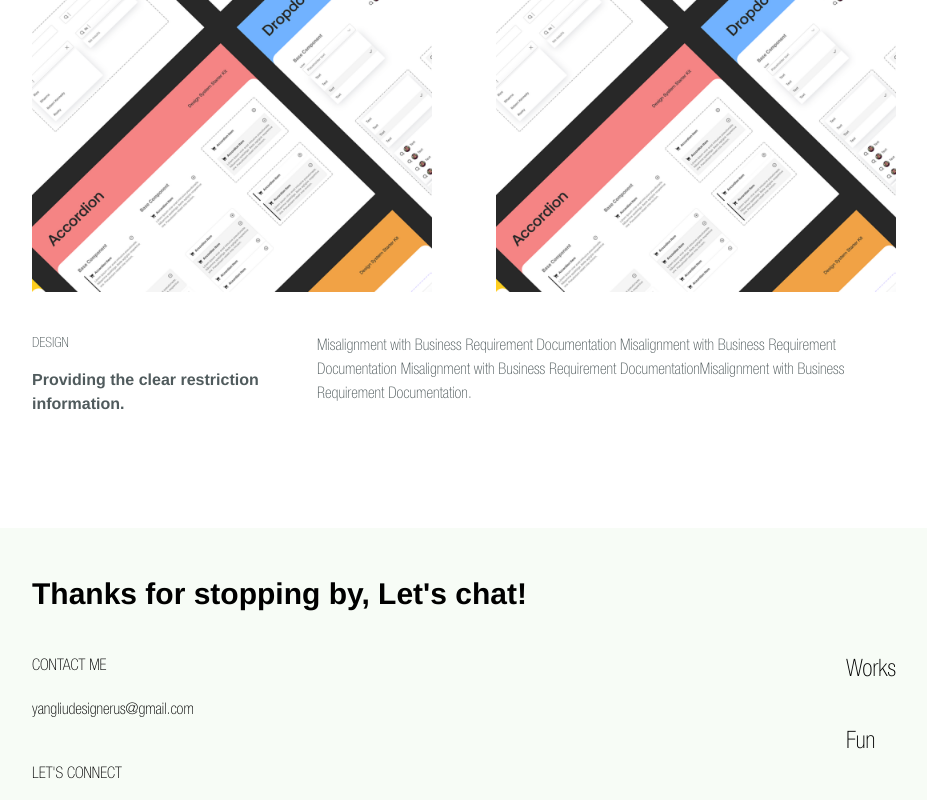
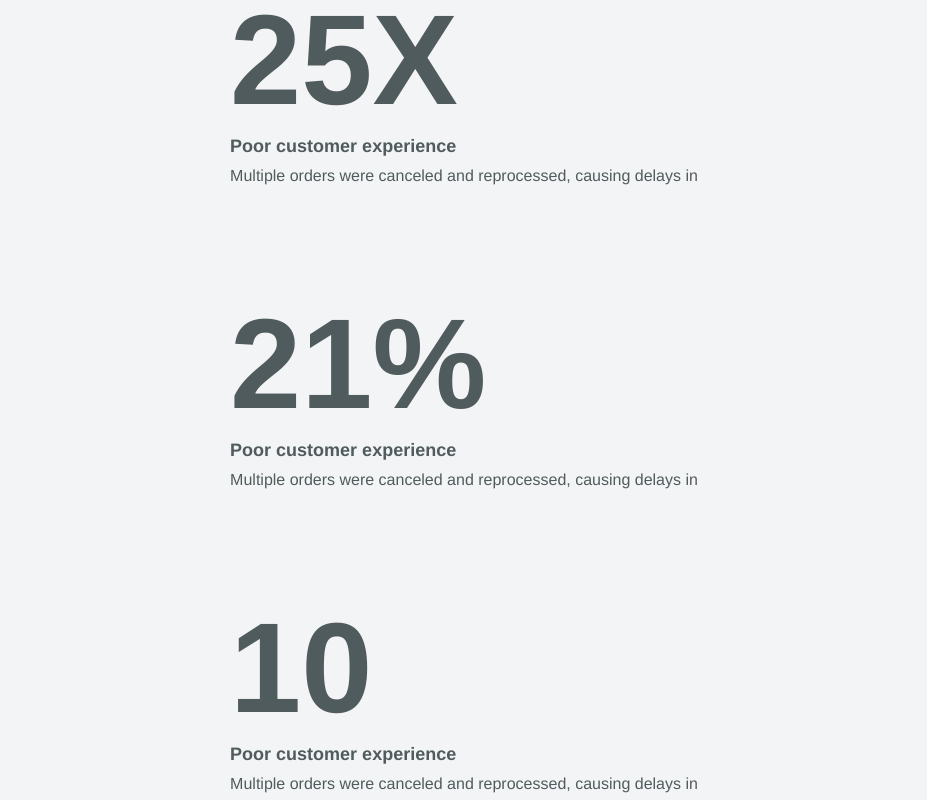
Before and after one commit to thomas-j-back/yang-portfolio-site-front-end, a Next.js app: page /case_study/ecommerce_site in a window 1280 px wide. Shown: the part 5380-6180 px from the top of the page, without its empty margins (176-1103 px from the left). Built offline with nearby package versions, Linux system fonts and the light colour scheme.

Commit message:
committing

```diff
--- a/src/app/case_study/ecommerce_site/ecommerce_site.css
+++ b/src/app/case_study/ecommerce_site/ecommerce_site.css
@@ -1,4 +1,5 @@
 .ecommerce-hero-banner-bg {
+    height: calc(100vh - 4rem);
     background-image: linear-gradient(to bottom, rgba(245, 246, 252, 0), rgba(0, 0, 0, 0.6)), url(/hero-banner-ex.jpeg);
     background-repeat: no-repeat;
     background-size: cover;
--- a/src/app/case_study/ecommerce_site/page.tsx
+++ b/src/app/case_study/ecommerce_site/page.tsx
@@ -1,13 +1,15 @@
-import { CaseInfoBlock } from "../../ui_components/case_info_block"
-import { BigIconInfoBlock } from "../../ui_components/big_icon_info_block"
+import { CaseInfoBlock } from "../../ui_components/info_blocks/case_info_block"
+import { BigIconInfoBlock } from "../../ui_components/info_blocks/big_icon_info_block"
 import { faCalendar, faUser, faScrewdriverWrench, faPenRuler } from "@fortawesome/free-solid-svg-icons";
+import { KPIBlock } from '../../ui_components/info_blocks/kpi_block'
 import Image from 'next/image'
+import { KPITypes } from "@/models/ui_components/kpiBlock";
 
 
 export default function caseStudy() {
     return (
         <div>
-            <div className="ecommerce-hero-banner-bg text-white px-8 md:px-20 lg:px-32 xl:px-52 h-screen">
+            <div className="ecommerce-hero-banner-bg text-white px-8 md:px-20 lg:px-32 xl:px-52">
             </div>
             <div className="py-8 px-8 md:px-20 lg:px-32 xl:px-52">
                 <h1 className="font-bold text-5xl mb-7 text-dark-text">
@@ -47,11 +49,11 @@ export default function caseStudy() {
                 </div>
             </div>
             <div className="py-16 px-8 md:px-20 lg:px-32 xl:px-52 md:mb-10 mb-2 bg-fill-grey">
-                <h1 className="font-bold text-2xl mb-7 text-dark-text">
+                <h1 className="font-bold text-2xl sm:mb-7 text-dark-text">
                     Core Experiences
                 </h1>
                 <p className="text-2xl font-light">How might we comply with shipping laws while minimizing product disruptions for customers in specific zip codes?</p>
-                <div className="mt-20 mb-40">
+                <div className="sm:mt-20 sm:mb-40 mt-16 mb-5">
                     <Image
                         alt={"Core Experiences"}
                         src={"/user_friendly/user_friendly_preview.png"}
@@ -62,7 +64,7 @@ export default function caseStudy() {
                     />
                 </div>
             </div>
-            <div className="py-16 px-8 md:px-20 lg:px-32 xl:px-52 md:mb-10 mb-2">
+            <div className="sm:py-16 py-10 px-8 md:px-20 lg:px-32 xl:px-52 md:mb-10 mb-2">
                 <h1 className="font-bold text-2xl mb-7 text-dark-text">
                     Problems
                 </h1>
@@ -97,12 +99,12 @@ export default function caseStudy() {
                     </div>
                 </div>
             </div>
-            <div className="py-16 px-8 md:px-20 lg:px-32 xl:px-52 md:mb-10 mb-2">
+            <div className="sm:py-16 py-10 px-8 md:px-20 lg:px-32 xl:px-52 md:mb-10 mb-2">
                 <h1 className="font-bold text-2xl mb-7 text-dark-text">
                     Design Process
                 </h1>
                 <div className="flex justify-end grow-1 mb-10">
-                    <div className="sm:w-4/6 grid gap-4 xs:grid-cols-3 grid-cols-1 w-full">
+                    <div className="sm:w-4/6 grid gap-4 sm:grid-cols-3 grid-cols-1 w-full">
                         <div className="text-dark-gray">
                             <p className="font-bold text-lg mb-2">Displaying warning tooltips</p>
                             <p>Multiple orders were canceled and reprocessed, causing delays in updating.</p>
@@ -157,7 +159,7 @@ export default function caseStudy() {
                         src={"/user_friendly/user_friendly_preview.png"}
                     />
                 </div>
-                <div className="text-dark-gray grid sm:grid-cols-[33%_66%] grid-cols-1 mt-10">
+                <div className="text-dark-gray grid sm:grid-cols-[33%_66%] grid-cols-1 mt-20">
                     <div className="sm:mb-0 mb-4">
                         <p className="text-sm mb-4">DESIGN</p>
                         <p className="font-bold text-md mb-2">Providing the clear restriction information.</p>
@@ -167,6 +169,30 @@ export default function caseStudy() {
                     </div>
                 </div>
             </div>
+            <div className="py-16 px-8 md:px-20 lg:px-32 xl:px-52 md:mb-10 mb-2 bg-fill-grey">
+                <h1 className="font-bold text-2xl sm:mb-7 text-dark-text">
+                    Impacts
+                </h1>
+                <p className="text-2xl font-light">How might we comply with shipping laws while minimizing product disruptions for customers in specific zip codes?</p>
+                <div className="flex flex-col justify-center items-center gap-28 w-100 py-10">
+                    <KPIBlock
+                        type={KPITypes.multiple}
+                        value="25"
+                        title="Poor customer experience"
+                        description="Multiple orders were canceled and reprocessed, causing delays in"
+                    /><KPIBlock
+                        type={KPITypes.percentage}
+                        value="21"
+                        title="Poor customer experience"
+                        description="Multiple orders were canceled and reprocessed, causing delays in"
+                    /><KPIBlock
+                        type={KPITypes.normal}
+                        value="10"
+                        title="Poor customer experience"
+                        description="Multiple orders were canceled and reprocessed, causing delays in"
+                    />
+                </div>
+            </div>
 
 
         </div>)
--- a/src/app/case_study/test_case/page.tsx
+++ /dev/null
@@ -1,6 +0,0 @@
-export default function TestCase() {
-    return (
-        <p>hello there</p>
-    )
-
-}
--- a/src/app/globals.css
+++ b/src/app/globals.css
@@ -17,6 +17,7 @@
 }
 
 .hero-banner-bg {
+  height: calc(100vh - 4rem);
   background-image: linear-gradient(to bottom, rgba(245, 246, 252, 0), rgba(0, 0, 0, 0.6)), url(/hero-bg.jpeg);
   background-repeat: no-repeat;
   background-size: cover;
--- a/src/app/page.tsx
+++ b/src/app/page.tsx
@@ -5,14 +5,11 @@ import { faArrowDown } from "@fortawesome/free-solid-svg-icons";
 
 
 export default function Home() {
-    const workUrl = '';
-    const funUrl = '';
-    const aboutUrl = '';
 
     return (
         <div>
             {/* hero banner */}
-            <div className="hero-banner-bg text-white px-8 md:px-20 lg:px-32 xl:px-52 h-screen flex flex-col justify-center">
+            <div className="hero-banner-bg text-white px-8 md:px-20 lg:px-32 xl:px-52 flex flex-col justify-center">
                 <div className="py-20 lg:w-1/2 md:w-8/12 w-fit">
                     <h1 className="font-bold text-5xl mb-5">
                         Hi! I&apos;m Yang.
--- a/src/app/ui_components/big_icon_info_block.tsx
+++ b/src/app/ui_components/info_blocks/big_icon_info_block.tsx
@@ -1,5 +1,5 @@
 import React, { FunctionComponent } from 'react'
-import { BigIconInfoBlockProps } from '../../models/ui_components/bigIconInfoBlock'
+import { BigIconInfoBlockProps } from '../../../models/ui_components/bigIconInfoBlock'
 import Image from 'next/image'
 import Link from "next/link"
 import { FontAwesomeIcon } from '@fortawesome/react-fontawesome'
--- /dev/null
+++ b/src/app/ui_components/info_blocks/kpi_block.tsx
@@ -0,0 +1,30 @@
+import React, { FunctionComponent } from 'react'
+import { KPIBlockProps, KPITypes } from '../../../models/ui_components/kpiBlock'
+import Image from 'next/image'
+import Link from "next/link"
+import { FontAwesomeIcon } from '@fortawesome/react-fontawesome'
+
+export const KPIBlock: FunctionComponent<KPIBlockProps> = ({
+    type,
+    value,
+    title,
+    description
+}) => {
+    function formatType(type: KPITypes, value: string): string {
+        switch (type) {
+            case KPITypes.percentage:
+                return value + '%'
+            case KPITypes.multiple:
+                return value + 'X'
+            default:
+                return value;
+        }
+    }
+
+    return (
+        <div className="text-dark-gray">
+            <p className="text-9xl font-extrabold mb-2">{formatType(type, value)}</p>
+            <p className=" font-bold mb-1 text-lg">{title}</p>
+            <p className="font-light">{description}</p>
+        </div>)
+}
--- /dev/null
+++ b/src/models/ui_components/kpiBlock.ts
@@ -0,0 +1,12 @@
+export type KPIBlockProps = {
+    type: KPITypes,
+    value: string,
+    title: string,
+    description: string
+}
+
+export enum KPITypes {
+    percentage,
+    multiple,
+    normal
+}
```
Also changed, not shown: src/app/ui_components/info_blocks/case_info_block.tsx (renamed from src/app/ui_components/case_info_block.tsx).
